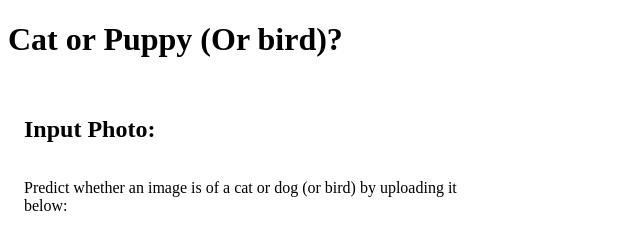
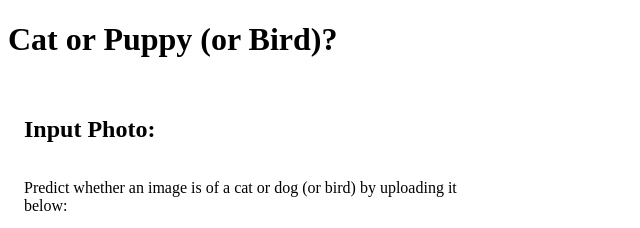
Before and after one commit to CharlieYalf/animal-compare, a plain HTML site: page index.html in a window 1280 px wide. Shown: the top 228 px of the page, 0-640 px from the left. Drawn offline with Linux system fonts and the light colour scheme.

Commit message:
Push to github pages

```diff
--- a/index.html
+++ b/index.html
@@ -4,12 +4,12 @@
 <head>
 	<meta charset="utf-8">
 	<meta name="viewport" content="width=device-width">
-	<title>Cat or Puppy (Or Bird)?</title>
+	<title>Cat or Puppy (or Bird)?</title>
 	<link href="style.css" rel="stylesheet" type="text/css" />
 </head>
 
 <body>
-	<h1>Cat or Puppy (Or bird)?</h1>
+	<h1>Cat or Puppy (or Bird)?</h1>
 	<div class="container">
 		<div class="input-column">
 			<h2>Input Photo:</h2>
```
